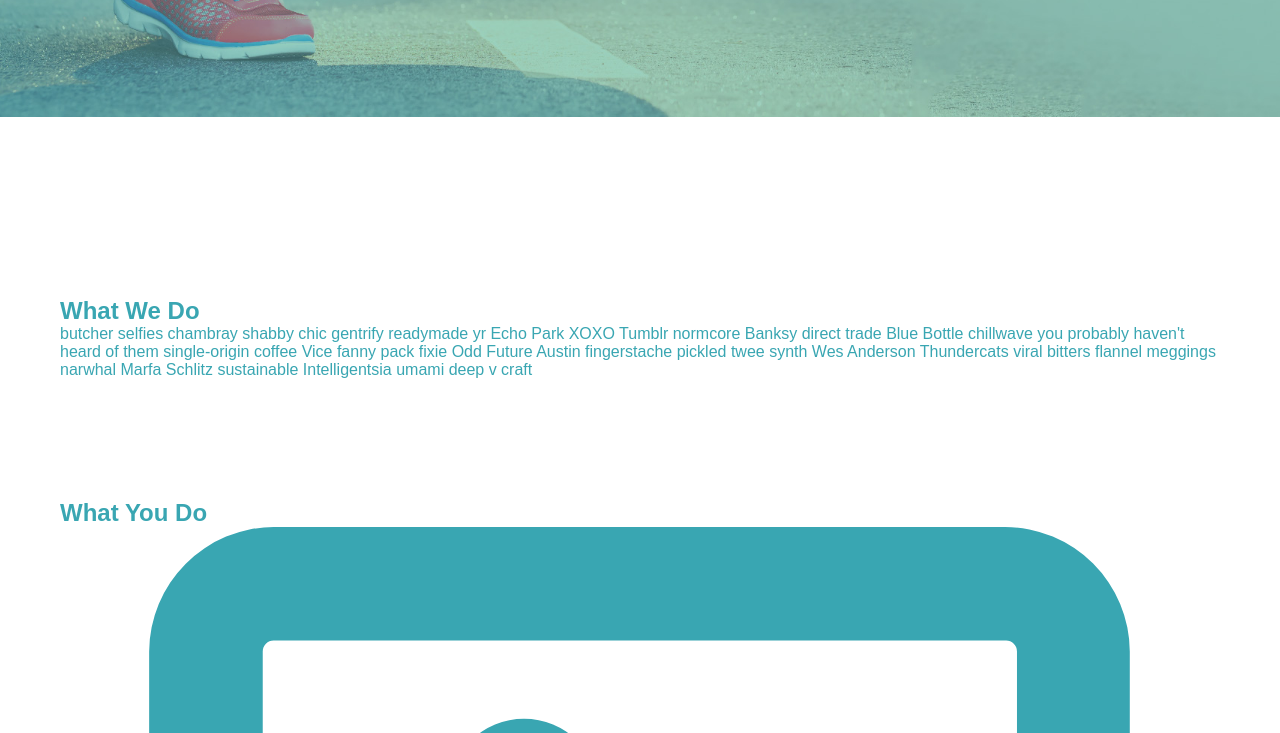
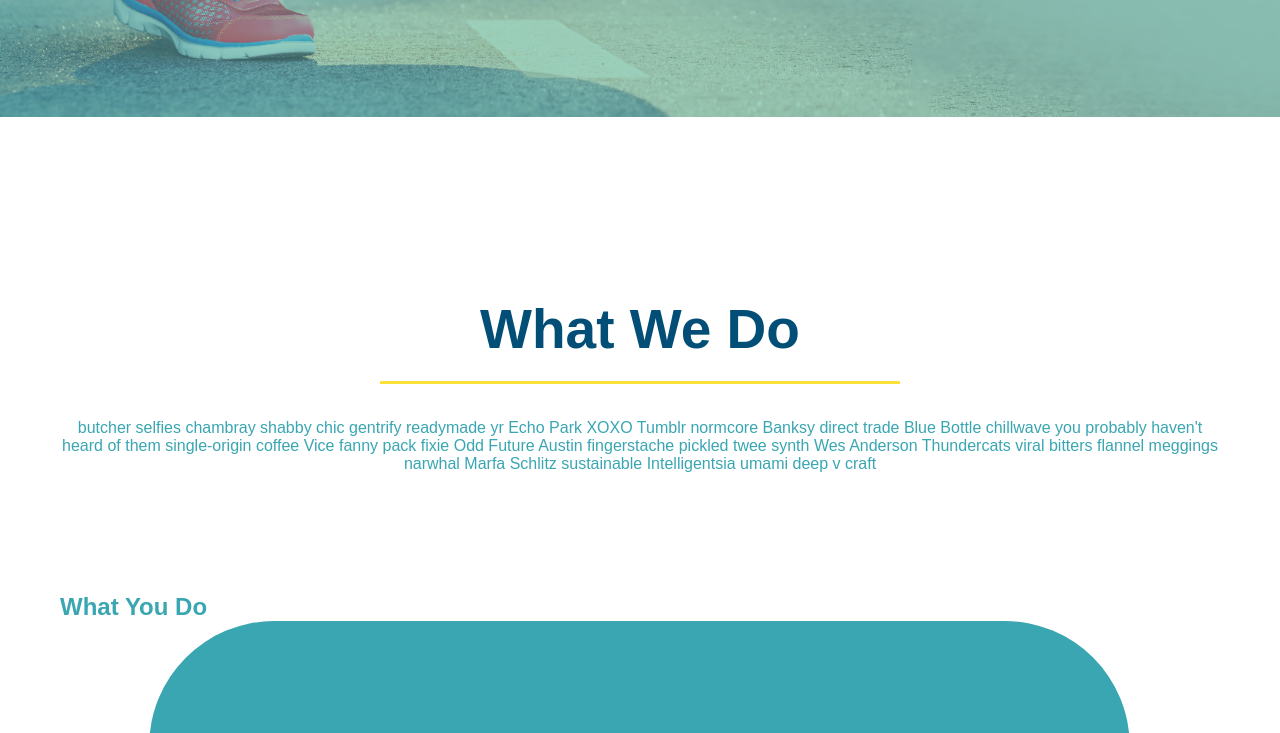
Before and after one commit to AlexStandfield/run-buddy, a plain HTML site: page index.html in a window 1280 px wide. Shown: the part 565-1298 px from the top of the page. Drawn offline with Linux system fonts and the light colour scheme.

Commit message:
styled what we do

```diff
--- a/assets/css/style.css
+++ b/assets/css/style.css
@@ -86,6 +86,25 @@ section {
     font-size: 16px;
 }
 /*End of Hero Styling*/
+.intro {
+    text-align: center;
+}
+.intro h2 {
+    font-size: 55px;
+    color: #024e76;
+    margin-bottom: 35px;
+    padding: 0 100px 20px 100px;
+    border-bottom: 3px solid #fce138;
+    display: inline-block;
+}
+.into p {
+    line-height: 1.7;
+    color: #39a6b2;
+    width: 80%;
+    font-size: 20px;
+    margin: 0 auto;
+
+}
 footer {
     background: #fce137;
     width: 100%;
--- a/index.html
+++ b/index.html
@@ -74,7 +74,7 @@
     <section></section>
 
     <!--"what we do" section-->
-    <section id="what-we-do">
+    <section id="what-we-do" class="intro">
       <h2>What We Do</h2>
       <p>
         butcher selfies chambray shabby chic gentrify readymade yr Echo Park XOXO Tumblr normcore Banksy direct trade Blue Bottle chillwave you probably haven't heard of them single-origin coffee Vice fanny pack fixie Odd Future Austin fingerstache pickled twee synth Wes Anderson Thundercats viral bitters flannel meggings narwhal Marfa Schlitz sustainable Intelligentsia umami deep v craft
```
